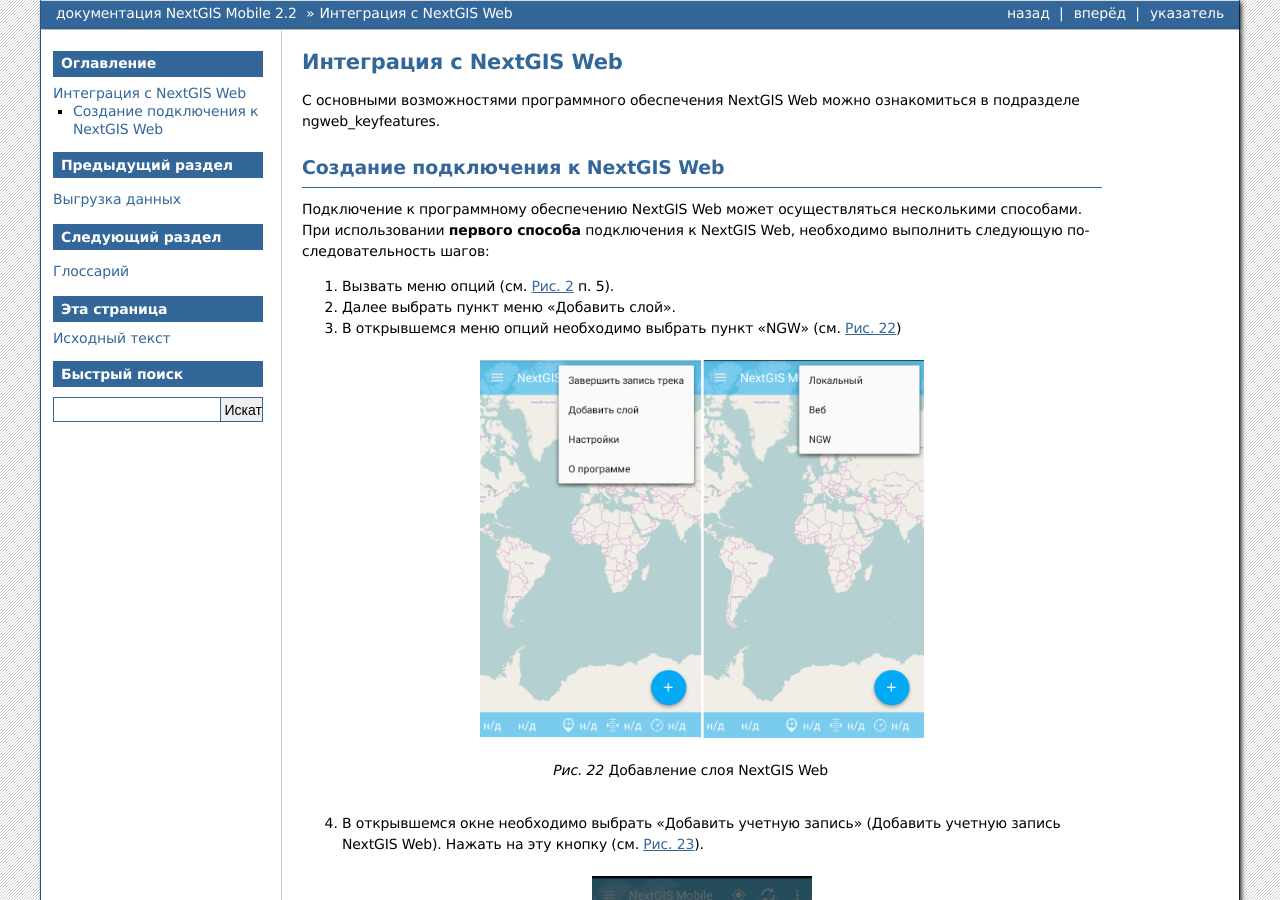
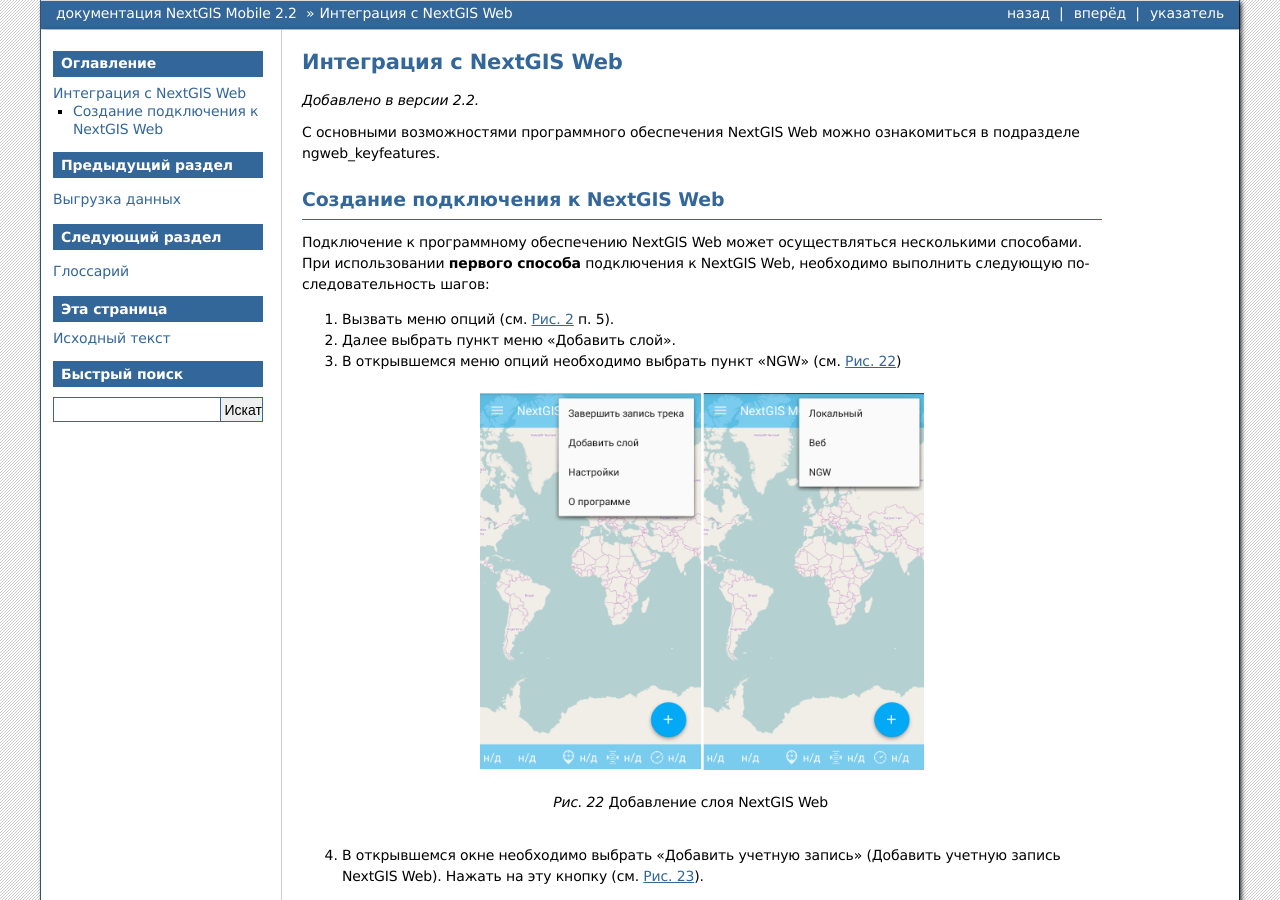
Before and after one commit to nextgis/docs_ngmobile, a Sphinx documentation site: the page built from source/ngw_integration.rst, in a window 1280 px wide and 900 px high. Built offline with Sphinx 7.4.7, drawn with Linux system fonts in a browser that asks for light colours; formulas are drawn with MathJax 3.

Commit message:
add version

```diff
--- a/source/glossary.rst
+++ b/source/glossary.rst
@@ -1,6 +1,6 @@
 .. sectionauthor:: Дмитрий Барышников <dmitry.baryshnikov@nextgis.ru>
 
-.. _ngmob_glossary:
+.. _ngmobile_glossary:
 
 Глоссарий
 =========
--- a/source/install.rst
+++ b/source/install.rst
@@ -1,6 +1,6 @@
 .. sectionauthor:: Дмитрий Барышников <dmitry.baryshnikov@nextgis.ru>
 
-.. _ngmob_install:
+.. _ngmobile_install:
 
 Установка
 ==========
--- a/source/load_geodata.rst
+++ b/source/load_geodata.rst
@@ -29,6 +29,8 @@
 
 Настраиваемые формы
 -------------------
+
+.. versionadded:: 2.2
 
 Файл формата ngfb получается в результате работы программы NextGIS FormBuilder и представляет собой :term:`GeoJSON` файл с дополнительной информацией, которые упакованы в архив zip, но расширением ngfb.
 
--- a/source/ngw_integration.rst
+++ b/source/ngw_integration.rst
@@ -1,10 +1,11 @@
 .. sectionauthor::  Наталья Барышникова <Nshelekhova@gmail.com>
 
-.. _ngmob_integration:
-
+.. _ngmobile_integration:
 
 Интеграция с NextGIS Web
 ========================
+
+.. versionadded:: 2.2
 
 С основными возможностями программного обеспечения NextGIS Web можно ознакомиться
 в подразделе :ref:`ngweb_keyfeatures`.
```
